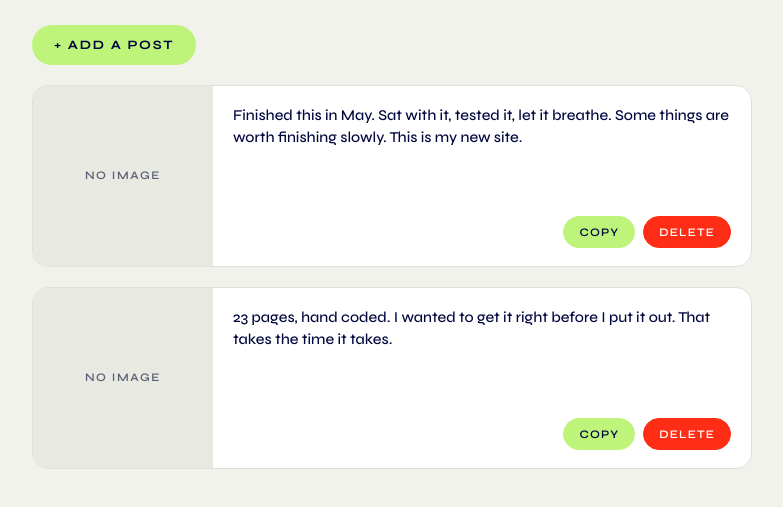
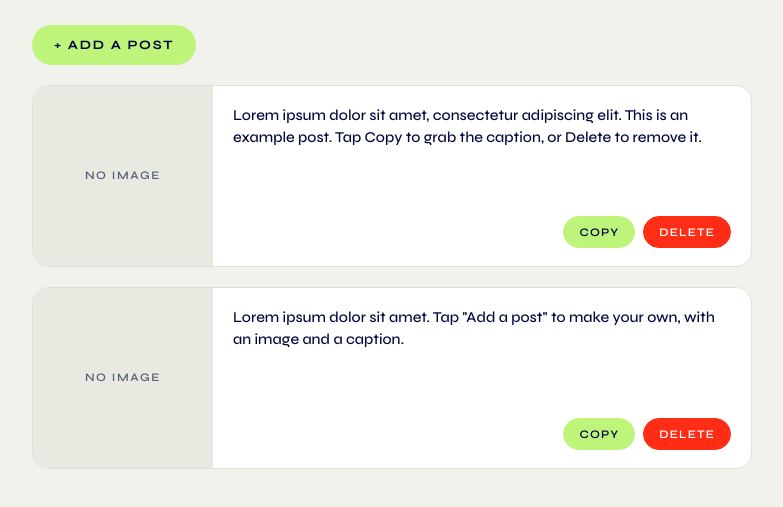
Before and after one commit to lianlicodes-cmd/content-shelf, a plain HTML site: page index.html in a window 1280 px wide. Shown: the part 109-616 px from the top of the page, without its empty margins (248-1031 px from the left). Drawn offline with Linux system fonts and the light colour scheme.

Commit message:
Update index.html

```diff
--- a/index.html
+++ b/index.html
@@ -221,8 +221,8 @@
   }
   function seed() {
     return [
-      { id: 1, img: null, caption: 'Finished this in May. Sat with it, tested it, let it breathe. Some things are worth finishing slowly. This is my new site.' },
-      { id: 2, img: null, caption: '23 pages, hand coded. I wanted to get it right before I put it out. That takes the time it takes.' }
+      { id: 1, img: null, caption: 'Lorem ipsum dolor sit amet, consectetur adipiscing elit. This is an example post. Tap Copy to grab the caption, or Delete to remove it.' },
+      { id: 2, img: null, caption: 'Lorem ipsum dolor sit amet. Tap "Add a post" to make your own, with an image and a caption.' }
     ];
   }
 
```
